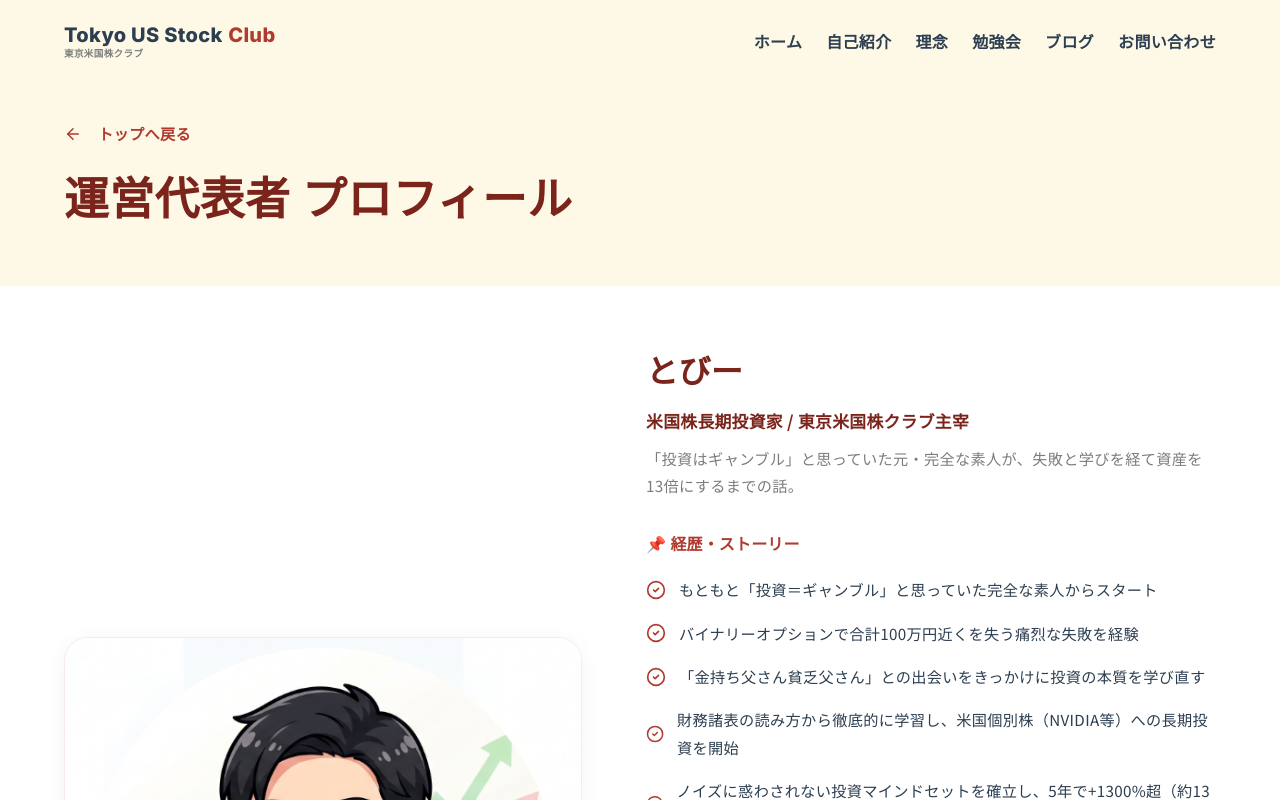
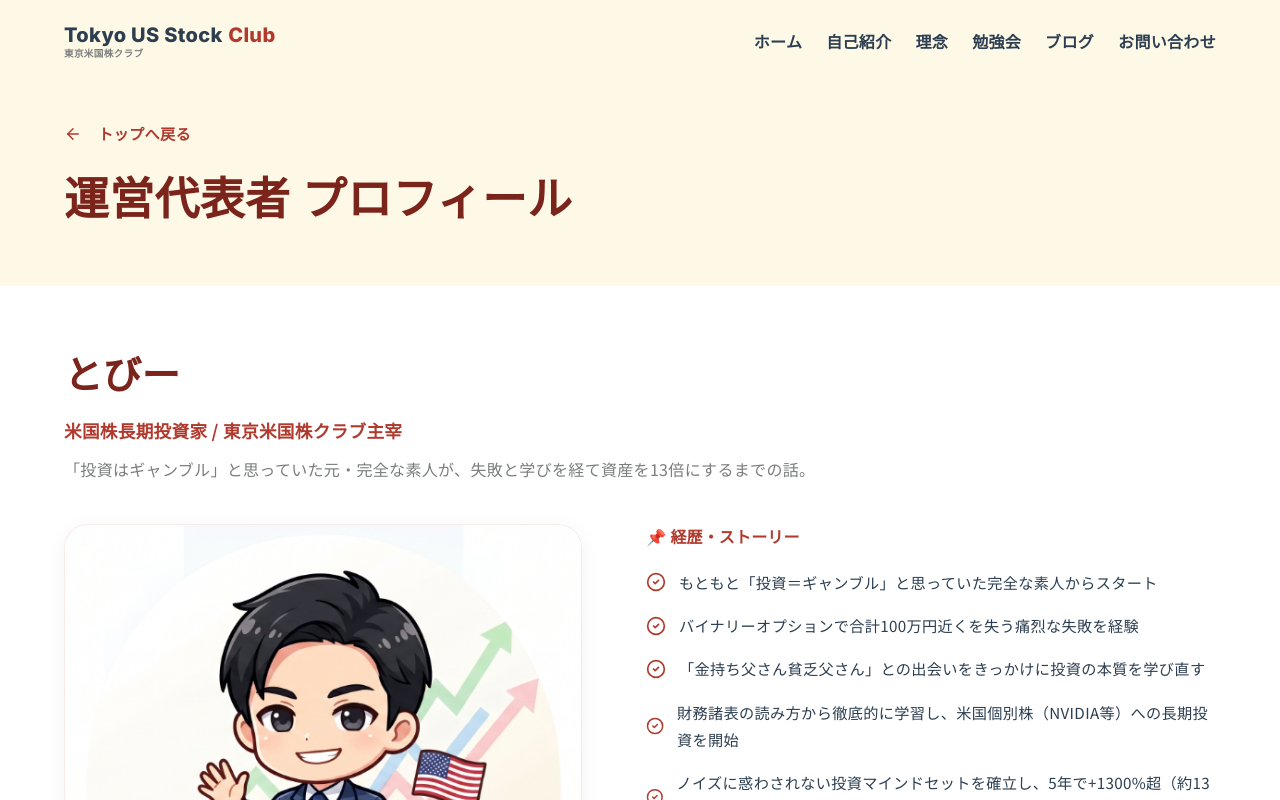
Before and after one commit to yutarotobioka0121-ship-it/tokyo-us-stock-site, a Next.js app: page /about in a window 1280 px wide. Built offline with nearby package versions, Linux system fonts and the light colour scheme; no server answers; a web font is replaced by a local one.

Commit message:
layout: move profile intro text above image in about page

```diff
--- a/src/app/about/page.tsx
+++ b/src/app/about/page.tsx
@@ -18,7 +18,19 @@ export default function AboutPage() {
 
       <section style={{ padding: 'clamp(2.5rem, 6vw, 4rem) 0 clamp(3.5rem, 10vw, 6rem) 0', background: 'white' }}>
         <div className="container">
-          <div className="about-grid">
+          <div className="profile-intro-header" style={{ marginBottom: '2.5rem', maxWidth: '800px', textAlign: 'left' }}>
+            <h2 style={{ fontFamily: 'var(--font-heading)', fontSize: 'clamp(1.5rem, 5vw, 2.4rem)', marginBottom: '0.75rem', lineHeight: '1.4', color: 'var(--primary-dark)', fontWeight: '900' }}>
+              とびー
+            </h2>
+            <p style={{ fontFamily: 'var(--font-body)', fontWeight: '700', fontSize: '1.1rem', color: 'var(--primary)', marginBottom: '0.5rem', lineHeight: '1.8' }}>
+              米国株長期投資家 / 東京米国株クラブ主宰
+            </p>
+            <p style={{ fontFamily: 'var(--font-body)', fontSize: '1rem', color: 'var(--text-muted)', marginBottom: 0, lineHeight: '1.8' }}>
+              「投資はギャンブル」と思っていた元・完全な素人が、失敗と学びを経て資産を13倍にするまでの話。
+            </p>
+          </div>
+
+          <div className="about-grid" style={{ alignItems: 'flex-start' }}>
             <div className="about-image-container">
               <div className="about-image-wrapper glass-card">
                 <Image
@@ -32,13 +44,6 @@ export default function AboutPage() {
               </div>
             </div>
             <div className="about-content-text">
-              <h2 style={{ fontFamily: 'var(--font-heading)', fontSize: 'clamp(1.4rem, 4vw, 2rem)', marginBottom: '0.75rem', lineHeight: '1.4', color: 'var(--primary-dark)', fontWeight: '900' }}>とびー</h2>
-              <p style={{ fontFamily: 'var(--font-body)', fontWeight: '700', fontSize: '1.05rem', color: 'var(--primary-dark)', marginBottom: '0.5rem', lineHeight: '1.8' }}>
-                米国株長期投資家 / 東京米国株クラブ主宰
-              </p>
-              <p style={{ fontFamily: 'var(--font-body)', fontSize: '0.95rem', color: 'var(--text-muted)', marginBottom: '2rem', lineHeight: '1.8' }}>
-                「投資はギャンブル」と思っていた元・完全な素人が、失敗と学びを経て資産を13倍にするまでの話。
-              </p>
 
               <div className="skills-list" style={{ marginBottom: '2rem' }}>
                 <h3 style={{ fontFamily: 'var(--font-heading)', marginBottom: '1rem', color: 'var(--primary)', fontSize: '1rem', fontWeight: '800', lineHeight: '1.8' }}>📌 経歴・ストーリー</h3>
```
